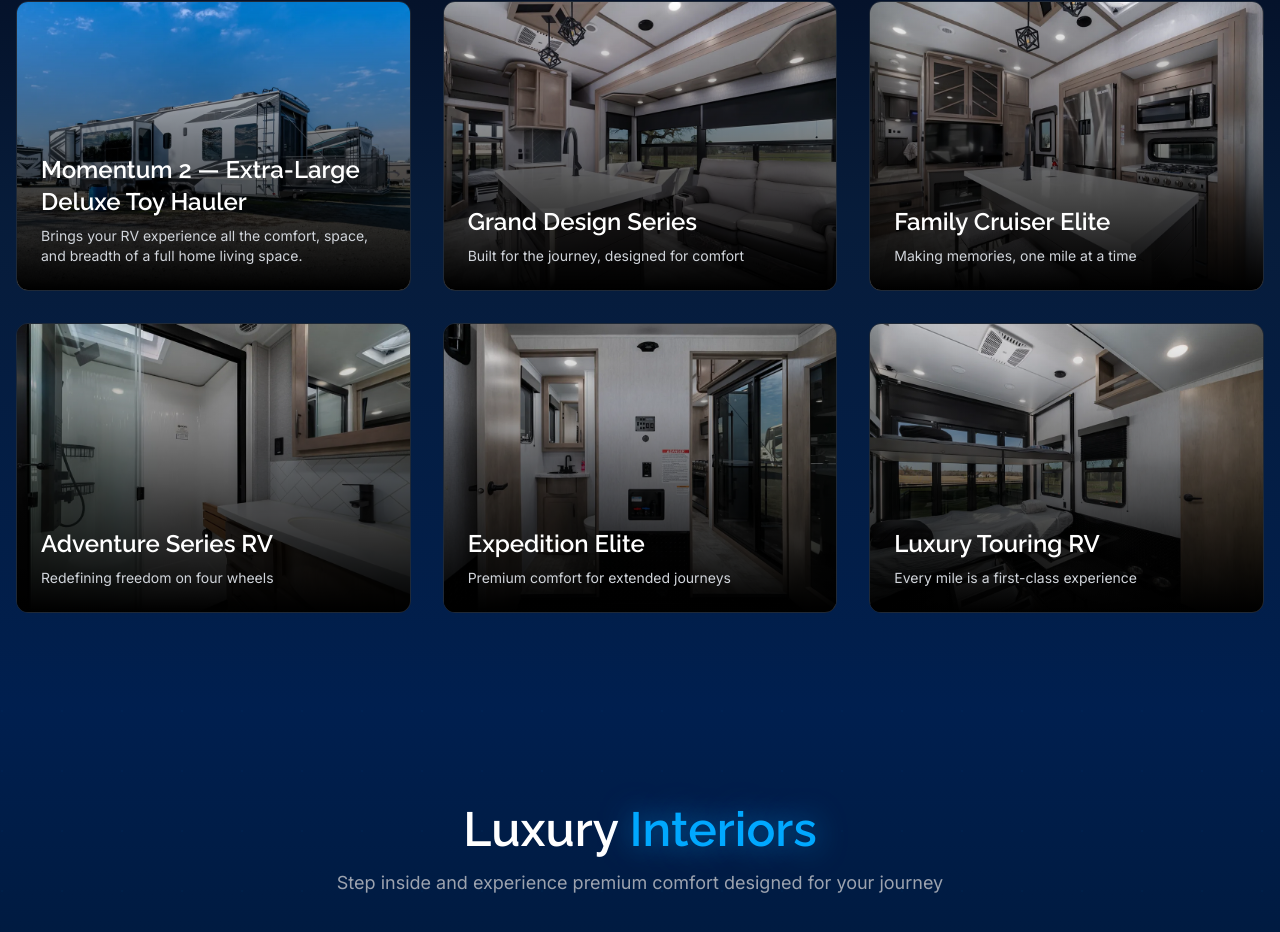
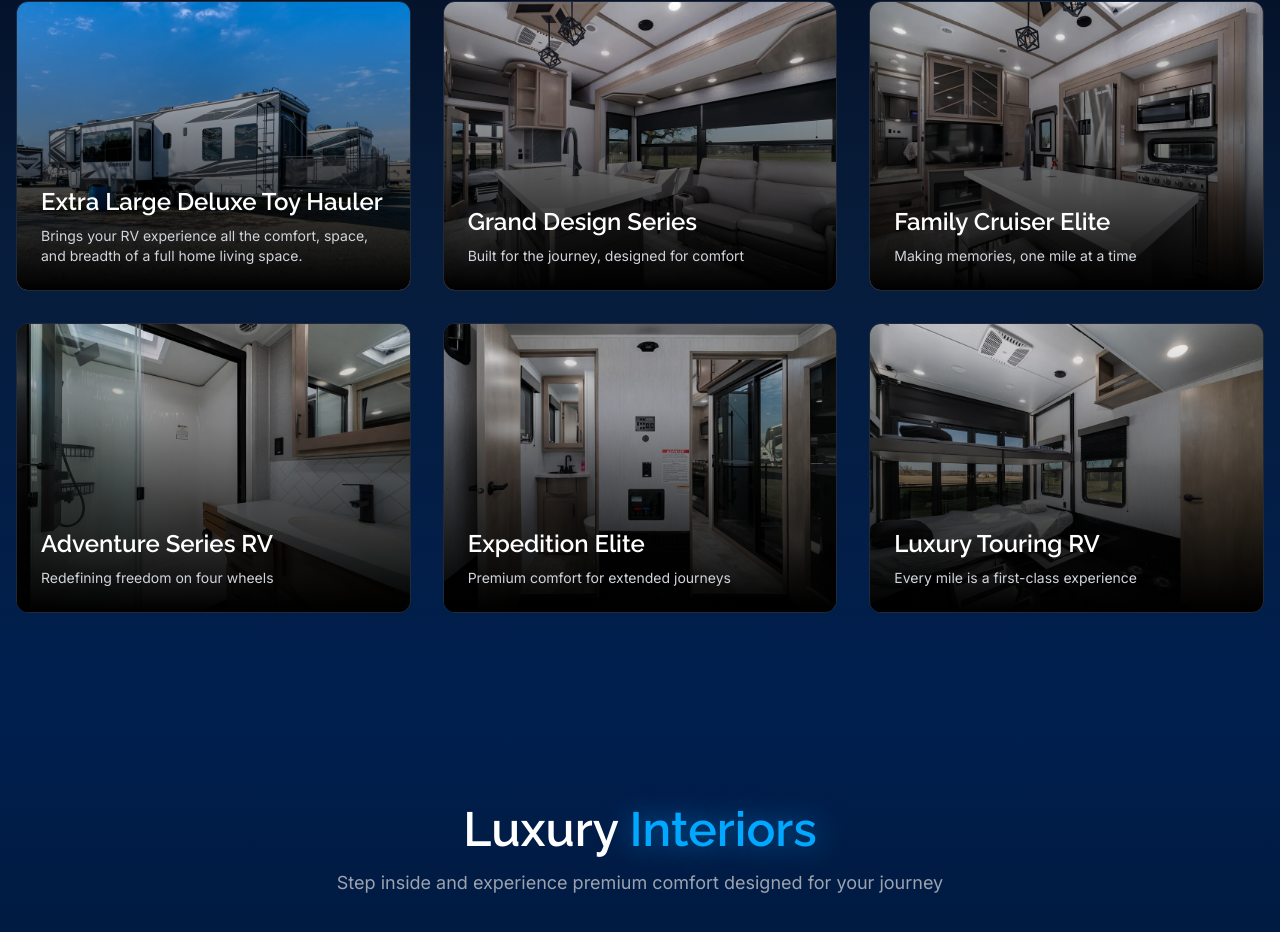
Before and after one commit to AlphaActivities/Triple-W-Rentals, a React (Vite) app: page / in a window 1280 px wide. Shown: the part 1079-2011 px from the top of the page. Built offline with nearby package versions, Linux system fonts and the light colour scheme.

Commit message:
Updated FleetShowcase.tsx

```diff
--- a/src/components/FleetShowcase.tsx
+++ b/src/components/FleetShowcase.tsx
@@ -10,7 +10,7 @@
 const fleetData: FleetItem[] = [
   {
     id: 1,
-    name: 'Momentum 2 — Extra-Large Deluxe Toy Hauler',
+    name: 'Extra Large Deluxe Toy Hauler',
     caption: 'Brings your RV experience all the comfort, space, and breadth of a full home living space.',
     image: '/images/rs=w_1160,h_766.webp',
   },
```
